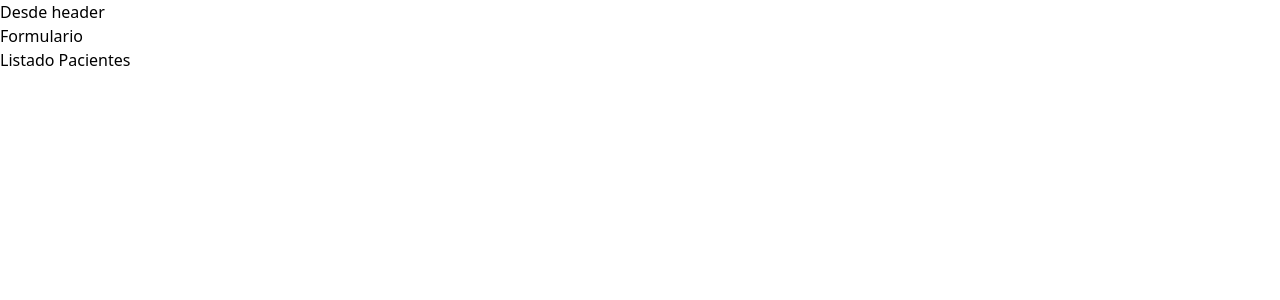
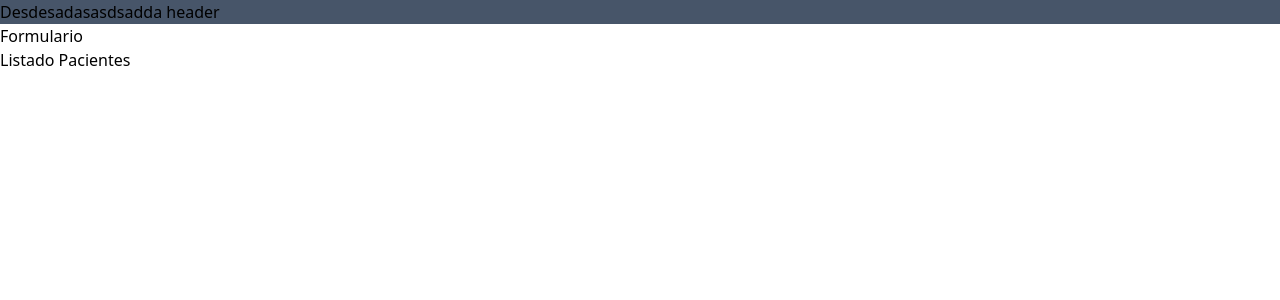
Before and after one commit to RodrivGit/react-1, a React (Vite) app: page / in a window 1280 px wide. Shown: the top 300 px of the page. Built offline with nearby package versions, Linux system fonts and the light colour scheme.

Commit message:
Fixing tailwind

```diff
--- a/src/components/Header.jsx
+++ b/src/components/Header.jsx
@@ -3,7 +3,7 @@ import React from 'react'
 function Header() {
   return (
     <header>
-      <h1 className=' text-4xl font-bold uppercase mt-5'>Desde header</h1>
+      <h1 className=' bg-slate-600'>Desdesadasasdsadda header</h1>
     </header>
 
   )
--- a/tailwind.config.cjs
+++ b/tailwind.config.cjs
@@ -1,6 +1,8 @@
 /** @type {import('tailwindcss').Config} */
 module.exports = {
-  content: ["./src/**/*.{html,js}"],
+  content: [
+    "./src/**/*.{js,jsx,ts,tsx}",
+  ],
   theme: {
     extend: {},
   },
```
